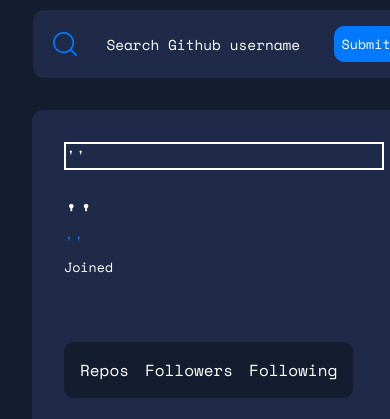
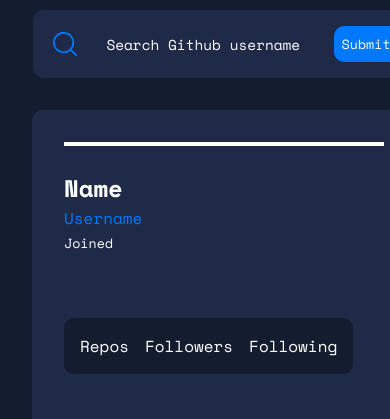
Before and after one commit to TheCoderGuru/github-user-search-app, a website: page src/index.html in a window 390 px wide. Shown: the part 86-505 px from the top of the page. Drawn offline with nearby package versions, Linux system fonts and the light colour scheme; files that its build step writes are made by us from their sources.

Commit message:
Finished making changes to the desktop and mobile version

```diff
--- a/src/index.html
+++ b/src/index.html
@@ -49,11 +49,11 @@
           <button class="input__group__submit-btn" type="submit">Submit</button>
         </div>
         <div class="result">
-          <div class="result__user-avatar">''</div>
+          <div class="result__user-avatar"></div>
           <div class="content">
-            <h2 class="result__person-name">''</h2>
+            <h2 class="result__person-name">Name</h2>
             <div class="flex">
-              <div><small class="result__username">''</small></div>
+              <div><small class="result__username">Username</small></div>
               <div><small class="result__join_status">Joined</small></div>
             </div>
             <p class="description"></p>
```
